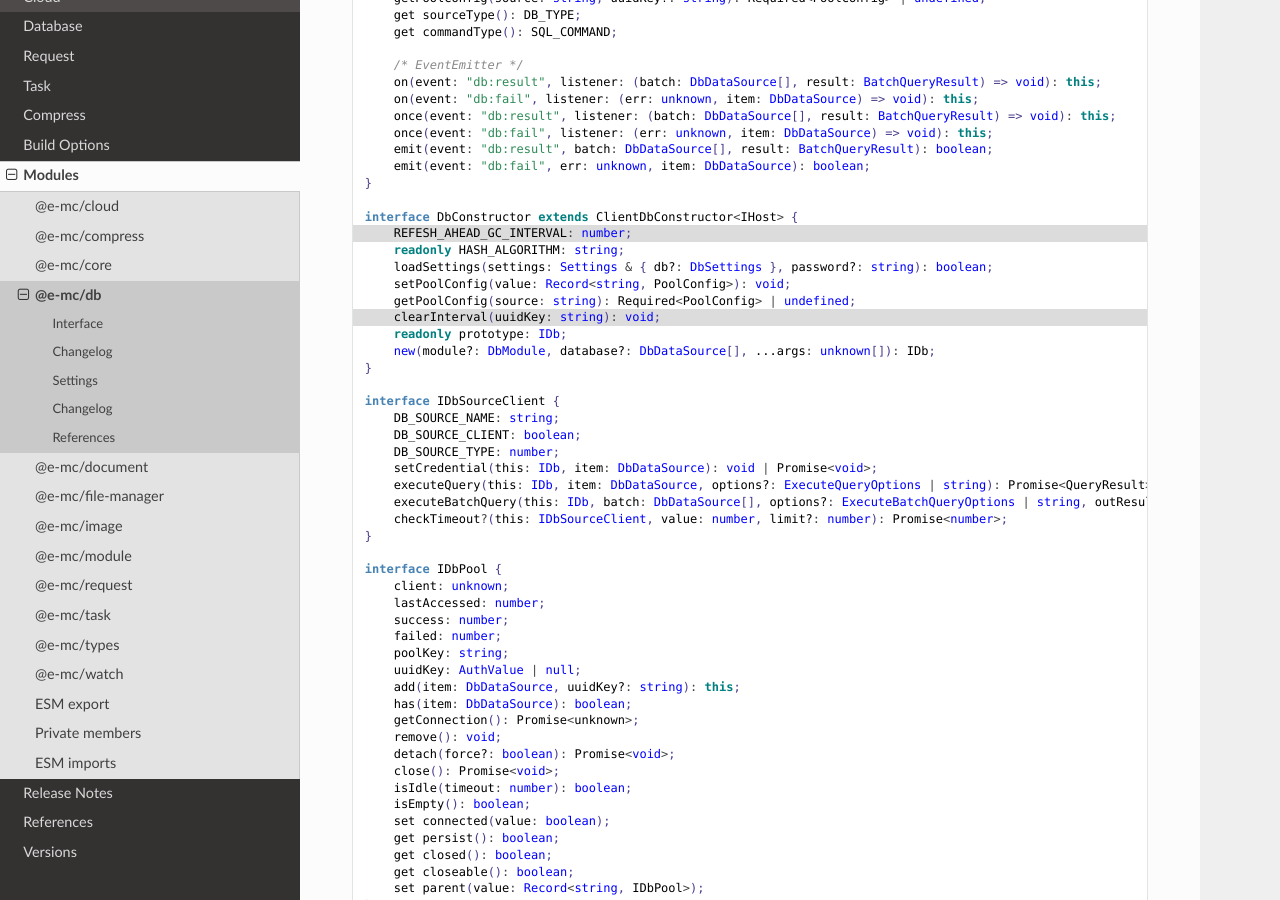
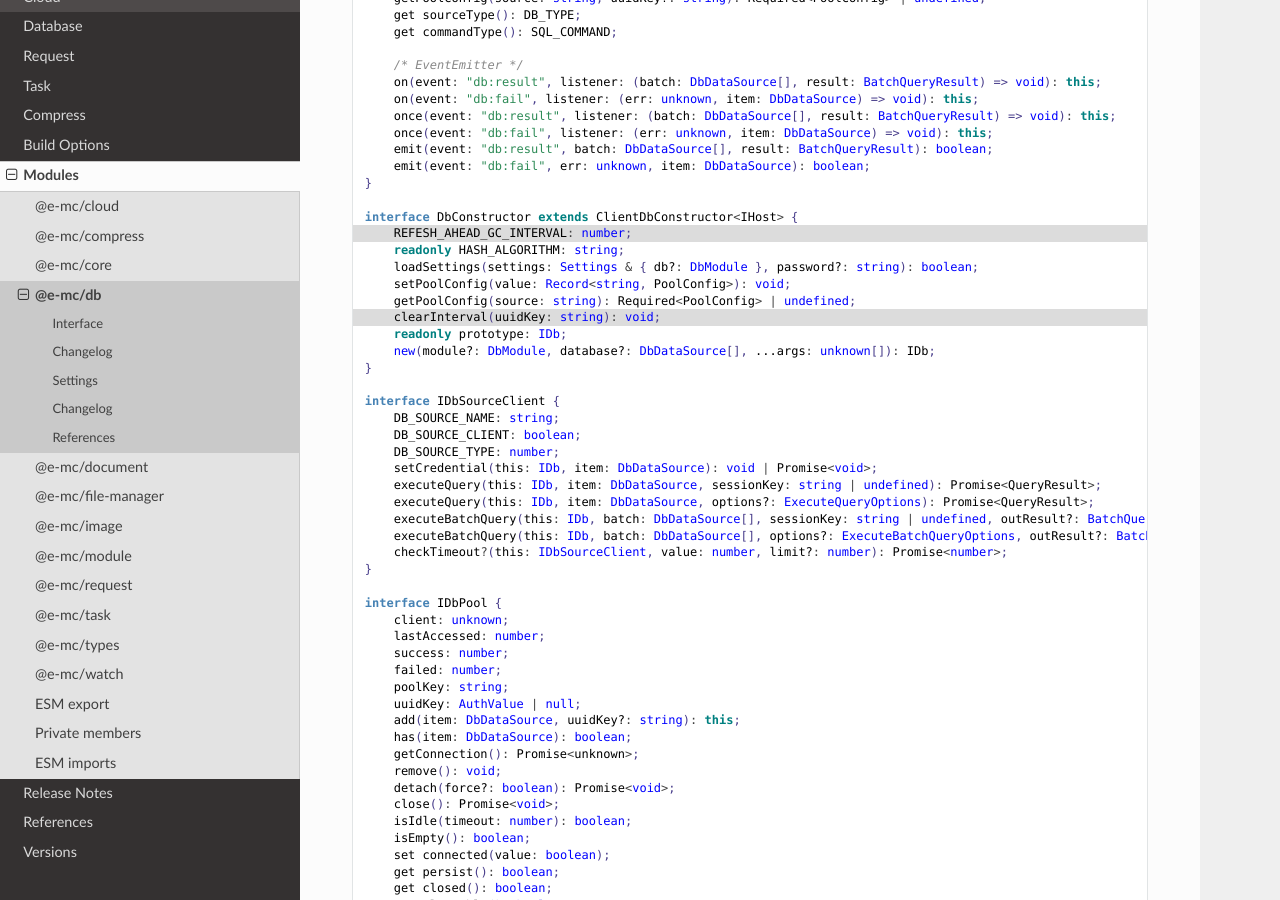
Before and after one commit to anpham6/chrome-docs, a Sphinx documentation site: the page built from source/modules/db.rst, in a window 1280 px wide and 900 px high, scrolled down 821 px. Built offline with Sphinx 7.4.7 and the Read the Docs theme 3.1.0, drawn with Linux system fonts in a browser that asks for light colours.

```diff
--- a/source/modules/db.rst
+++ b/source/modules/db.rst
@@ -59,7 +59,7 @@ Interface
   interface DbConstructor extends ClientDbConstructor<IHost> {
       REFESH_AHEAD_GC_INTERVAL: number;
       readonly HASH_ALGORITHM: string;
-      loadSettings(settings: Settings & { db?: DbSettings }, password?: string): boolean;
+      loadSettings(settings: Settings & { db?: DbModule }, password?: string): boolean;
       setPoolConfig(value: Record<string, PoolConfig>): void;
       getPoolConfig(source: string): Required<PoolConfig> | undefined;
       clearInterval(uuidKey: string): void;
@@ -72,8 +72,10 @@ Interface
       DB_SOURCE_CLIENT: boolean;
       DB_SOURCE_TYPE: number;
       setCredential(this: IDb, item: DbDataSource): void | Promise<void>;
-      executeQuery(this: IDb, item: DbDataSource, options?: ExecuteQueryOptions | string): Promise<QueryResult>;
-      executeBatchQuery(this: IDb, batch: DbDataSource[], options?: ExecuteBatchQueryOptions | string, outResult?: BatchQueryResult): Promise<BatchQueryResult>;
+      executeQuery(this: IDb, item: DbDataSource, sessionKey: string | undefined): Promise<QueryResult>;
+      executeQuery(this: IDb, item: DbDataSource, options?: ExecuteQueryOptions): Promise<QueryResult>;
+      executeBatchQuery(this: IDb, batch: DbDataSource[], sessionKey: string | undefined, outResult?: BatchQueryResult): Promise<BatchQueryResult>;
+      executeBatchQuery(this: IDb, batch: DbDataSource[], options?: ExecuteBatchQueryOptions, outResult?: BatchQueryResult): Promise<BatchQueryResult>;
       checkTimeout?(this: IDbSourceClient, value: number, limit?: number): Promise<number>;
   }
 
--- a/source/modules/module.rst
+++ b/source/modules/module.rst
@@ -229,7 +229,6 @@ Interface
       readBuffer(value: string | URL, cache?: boolean | ReadBufferOptions): Buffer | null;
       resolveMime(data: string | Buffer | Uint8Array | ArrayBuffer): Promise<FileTypeResult | undefined>;
       lookupMime(value: string, extension?: boolean): string;
-      /** @deprecated class */
       initCpuUsage(instance?: IModule, thread?: boolean): CpuUsage;
       /** @deprecated private */
       getCpuUsage(start: CpuUsage, format: true, thread?: boolean): string;
@@ -274,9 +273,8 @@ Changelog
   - *ModuleConstructor* :alt:`function` will be converted into :target:`private` class methods:
 
     .. hlist::
-      :columns: 4
+      :columns: 3
 
-      - initCpuUsage :alt:`(public)`
       - getCpuUsage
       - getMemUsage
       - formatCpuMem
```
Also changed, not shown: other parts of source/modules/db.rst (+1 -1 lines), source/modules/core.rst (+10 -3 lines).
